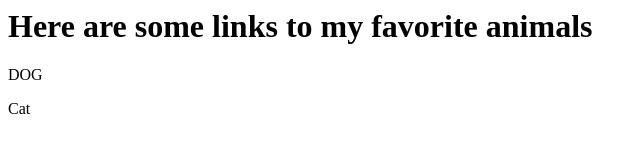
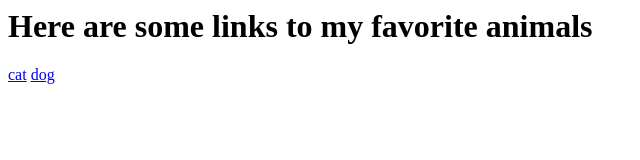
Before and after one commit to tayloxav000/Demo, a plain HTML site: page index.html in a window 1280 px wide. Shown: the full height of the page, 0-640 px from the left. Drawn offline with Linux system fonts and the light colour scheme.

Commit message:
Update index.html

```diff
--- a/index.html
+++ b/index.html
@@ -6,7 +6,7 @@
 </head>
 <body>
 <h1>Here are some links to my favorite animals</h1>
-<p>DOG</p>
-<p>Cat</p>
+  <a href="cat.html">cat</a>
+<a href="dog.html">dog</a>
 </body>
 </html>
```
